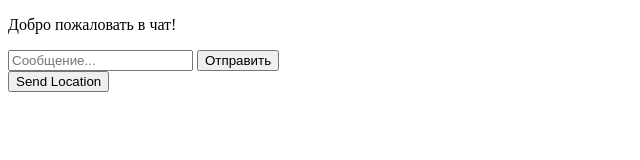
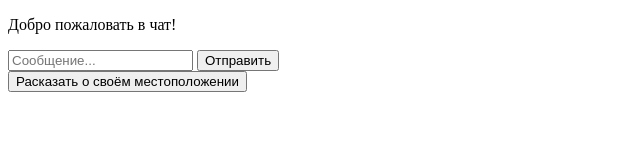
Before and after one commit to Zuodion/node-chat-app, a website: page public/index.html in a window 1280 px wide. Shown: the whole page, without its empty margins (0-640 px from the left). Drawn offline with nearby package versions, Linux system fonts and the light colour scheme; no server answers.

```diff
--- a/public/index.html
+++ b/public/index.html
@@ -13,7 +13,7 @@
         <input name="message" type="text" placeholder="Сообщение..."/>
         <button>Отправить</button>
     </form>
-    <button id="send-location">Send Location</button>
+    <button id="send-location">Расказать о своём местоположении</button>
     <script src="/js/libs/jquery-3.3.1.min.js"></script>
     <script src="/socket.io/socket.io.js"></script>
     <script src="/js/index.js"></script>
```
